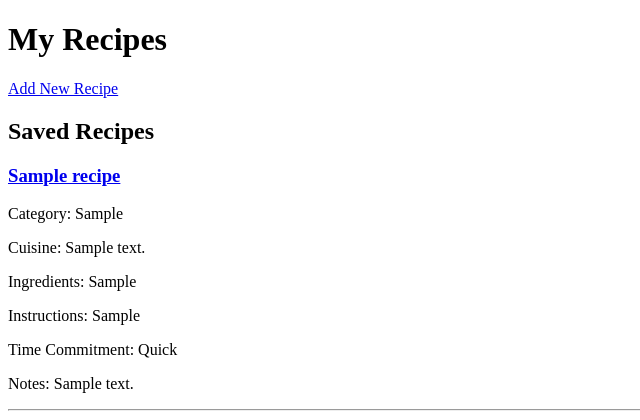
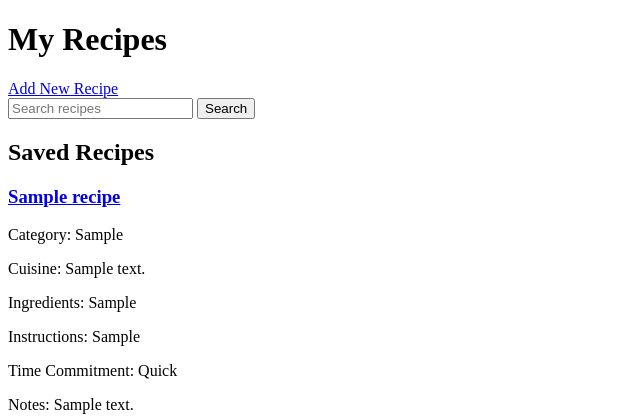
Before and after one commit to luciengland/CSCI4830, a Django app: page /recipes/ in a window 1280 px wide. Shown: the top 420 px of the page, without its empty margins (0-640 px from the left). Run offline with Django 5.2, Linux system fonts and the light colour scheme; tables that the repository leaves empty hold one stand-in row (values such as "Sample post").

Commit message:
add recipe search

```diff
--- a/recipe_manager/templates/recipe_manager/recipe_list.html
+++ b/recipe_manager/templates/recipe_manager/recipe_list.html
@@ -8,6 +8,11 @@
         <h1>My Recipes</h1>
 
         <a href="{% url 'add_recipe'%}">Add New Recipe</a>
+
+        <form method="GET">
+            <input type="text" name="q" placeholder="Search recipes" value="{{ query }}">
+            <button type="submit">Search</button>
+        </form>
 
         <h2>Saved Recipes</h2>
 
--- a/recipe_manager/views.py
+++ b/recipe_manager/views.py
@@ -16,11 +16,19 @@ def add_recipe(request):
     # display HTML template containing form
     return render(request, 'recipe_manager/add_recipe.html', {'form': form})
 
-# display all saved recipes
+# display and search all saved recipes
 def recipe_list(request):
+    query = request.GET.get('q', '')
+
     recipes = Recipe.objects.all()
 
-    return render(request, 'recipe_manager/recipe_list.html', {'recipes': recipes})
+    if query:
+        recipes = recipes.filter(name__icontains=query)
+
+    return render(request, 'recipe_manager/recipe_list.html', {
+        'recipes': recipes,
+        'query': query
+    })
 
 # display specific recipe
 def recipe_detail(request, recipe_id):
```
